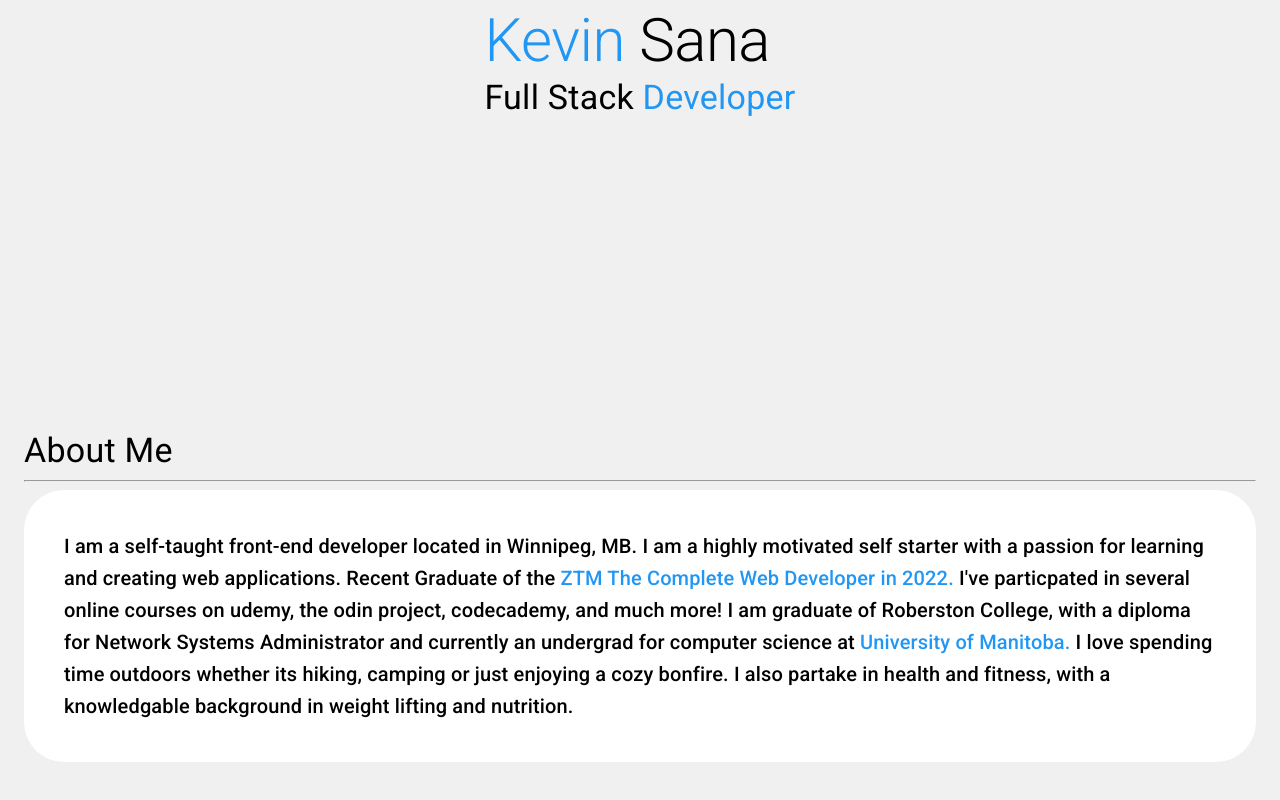
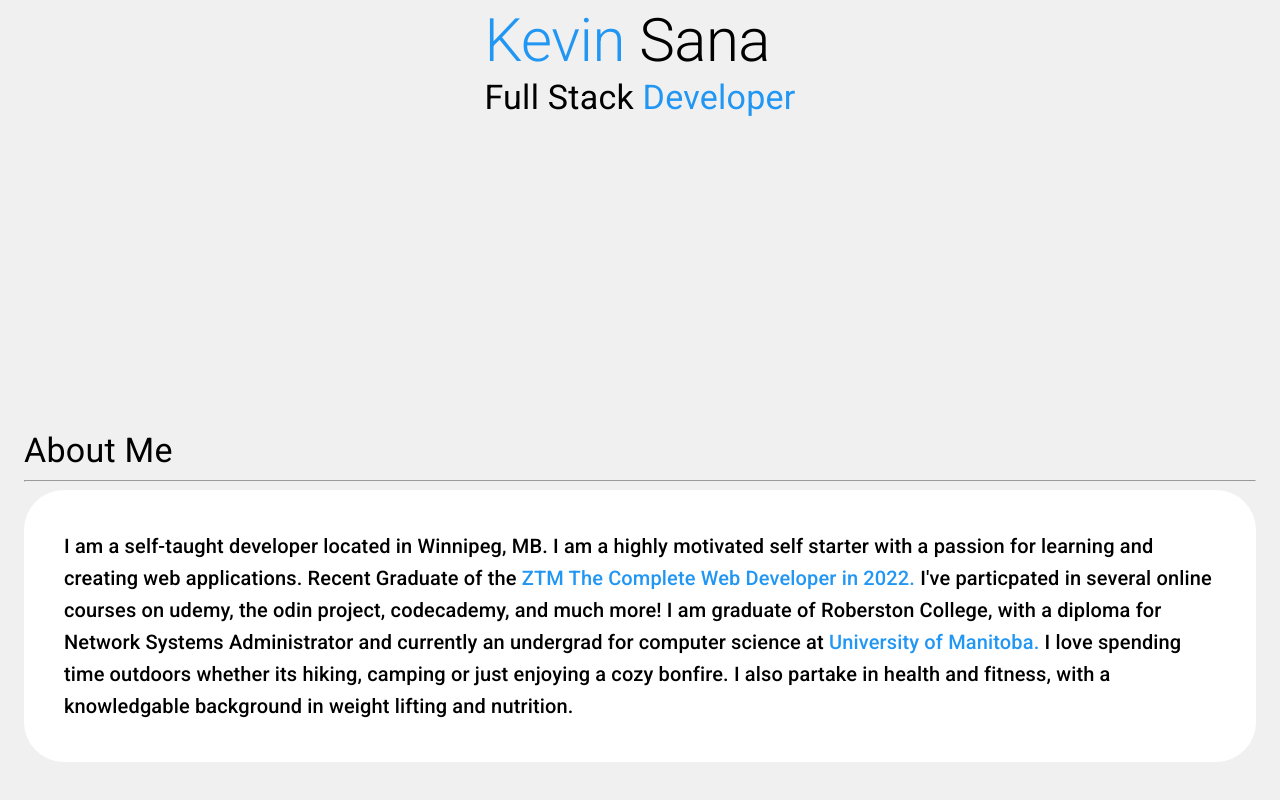
Before and after one commit to krownlesskev/material-ui-portfolio, a React (Create React App) app: page / in a window 1280 px wide. Shown: the part 394-1194 px from the top of the page. Built offline with nearby package versions, Linux system fonts and the light colour scheme.

Commit message:
edited about me

```diff
--- a/src/components/About/About.jsx
+++ b/src/components/About/About.jsx
@@ -20,7 +20,7 @@ export const About = () => {
                 backgroundColor: 'white',
                 borderRadius: 10
             }} variant='h6'>
-                I am a self-taught front-end developer located in Winnipeg, MB.
+                I am a self-taught developer located in Winnipeg, MB.
                 I am a highly motivated self starter with a passion for learning and creating web applications.
                 Recent Graduate of the <span style={{ color: '#2196f3' }}>ZTM The Complete Web Developer in 2022. </span>
                 I've particpated in several online courses on udemy, the odin project, codecademy, and much more!
```
